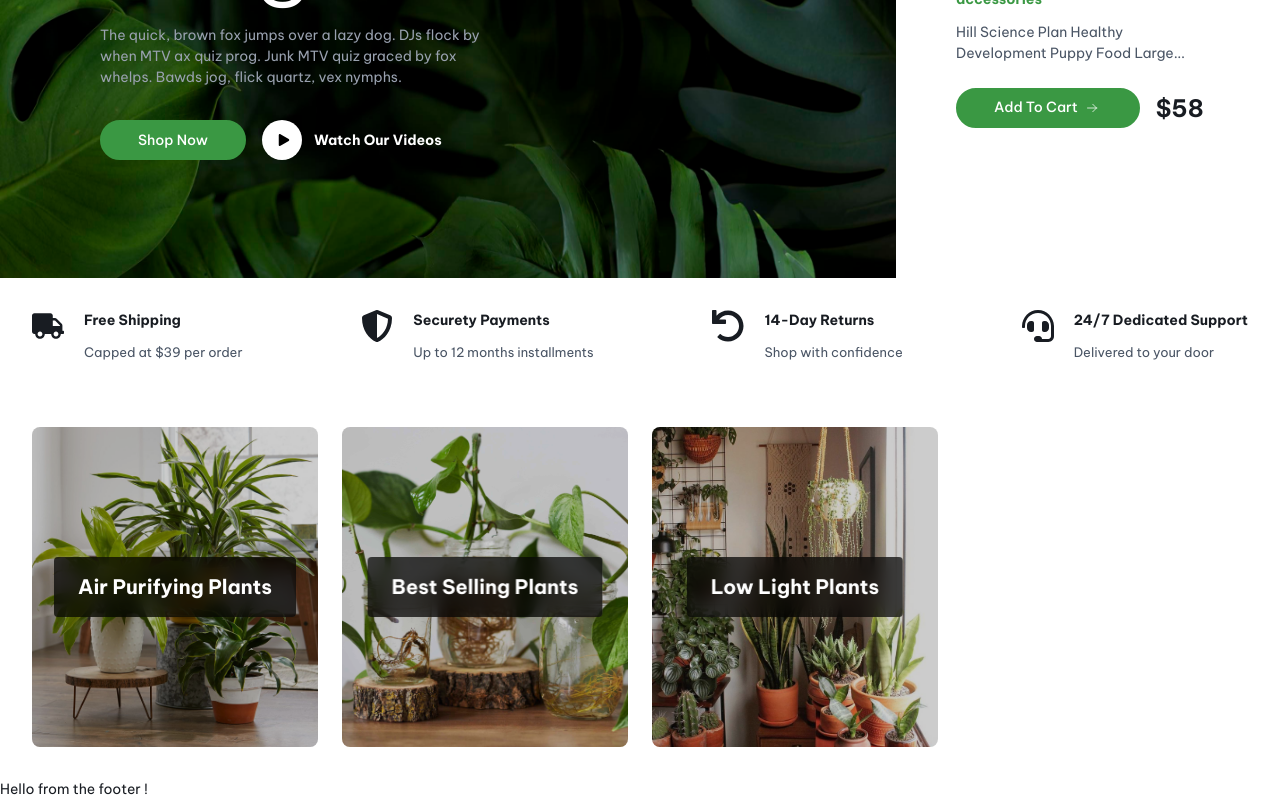
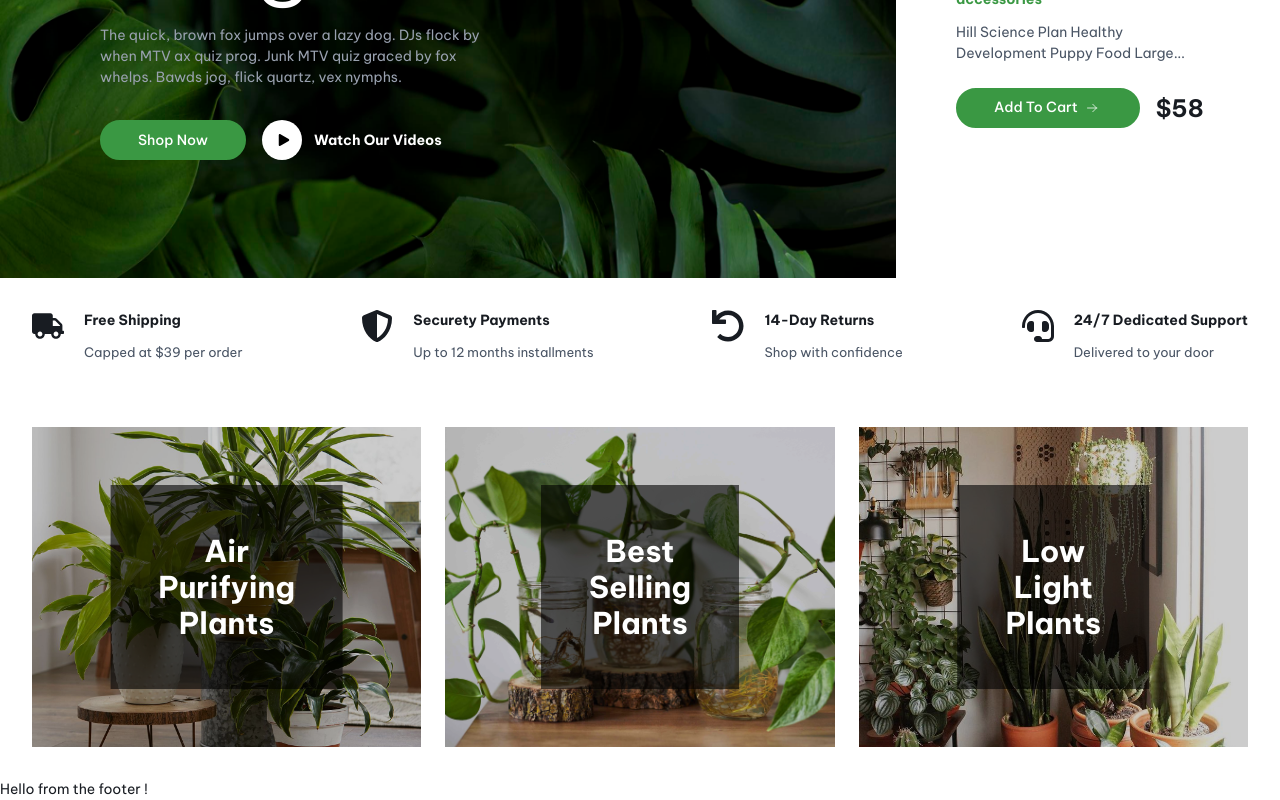
Before and after one commit to grintzdel/landing-page, a Next.js app: page / in a window 1280 px wide. Shown: the part 522-1322 px from the top of the page. Built offline with nearby package versions, Linux system fonts and the light colour scheme.

Commit message:
fix: categories

```diff
--- a/src/modules/app/react/category.tsx
+++ b/src/modules/app/react/category.tsx
@@ -12,8 +12,10 @@ export const Category = ({title, src, layout = "center"}: CategoryProps): JSX.El
         ? "top-1/2 left-1/2 -translate-x-1/2 -translate-y-1/2"
         : "bottom-8 left-8";
 
+    const titleWords = title.split(' ');
+
     return (
-        <div className="relative w-full h-80 overflow-hidden rounded-lg group cursor-pointer">
+        <div className="relative w-full h-80 overflow-hidden group cursor-pointer">
             <Image
                 src={src}
                 alt={title}
@@ -21,8 +23,15 @@ export const Category = ({title, src, layout = "center"}: CategoryProps): JSX.El
                 className="object-cover transition-transform duration-300 group-hover:scale-110"
             />
             <div className="absolute inset-0 bg-black/20 transition-opacity group-hover:bg-black/30"/>
-            <div className={`absolute ${overlayPosition} bg-black/70 px-6 py-4 rounded backdrop-blur-sm`}>
-                <h3 className="text-white font-bold text-xl whitespace-nowrap capitalize">{title}</h3>
+            <div className={`absolute ${overlayPosition} bg-black/60 px-12 py-12`}>
+                <h3 className="text-white font-bold text-3xl capitalize text-center">
+                    {titleWords.map((word, index) => (
+                        <React.Fragment key={index}>
+                            {word}
+                            {index < titleWords.length - 1 && <br/>}
+                        </React.Fragment>
+                    ))}
+                </h3>
             </div>
         </div>
     );
@@ -45,7 +54,7 @@ export const CategoriesContainer = ({itemCount, children}: CategoriesContainerPr
         <div
             className="grid gap-6"
             style={{
-                gridTemplateColumns: `repeat(auto-fill, minmax(${getMinWidth()}px, 1fr))`
+                gridTemplateColumns: `repeat(auto-fit, minmax(${getMinWidth()}px, 1fr))`
             }}
         >
             {children}
```
